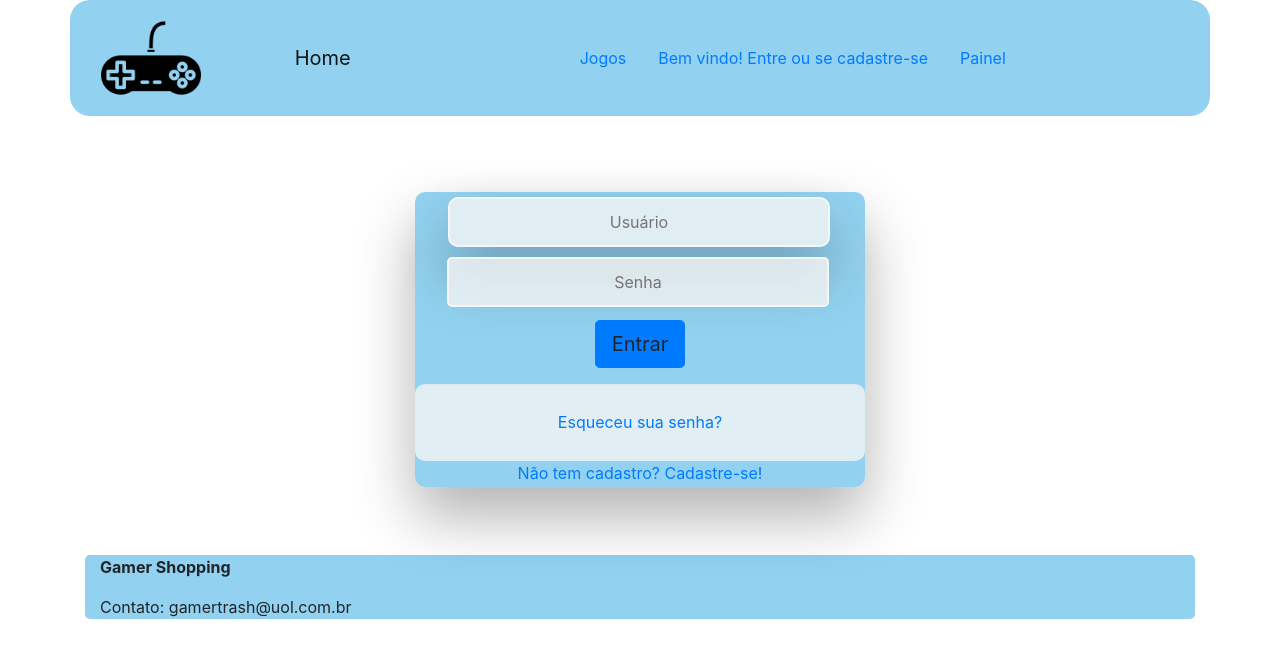
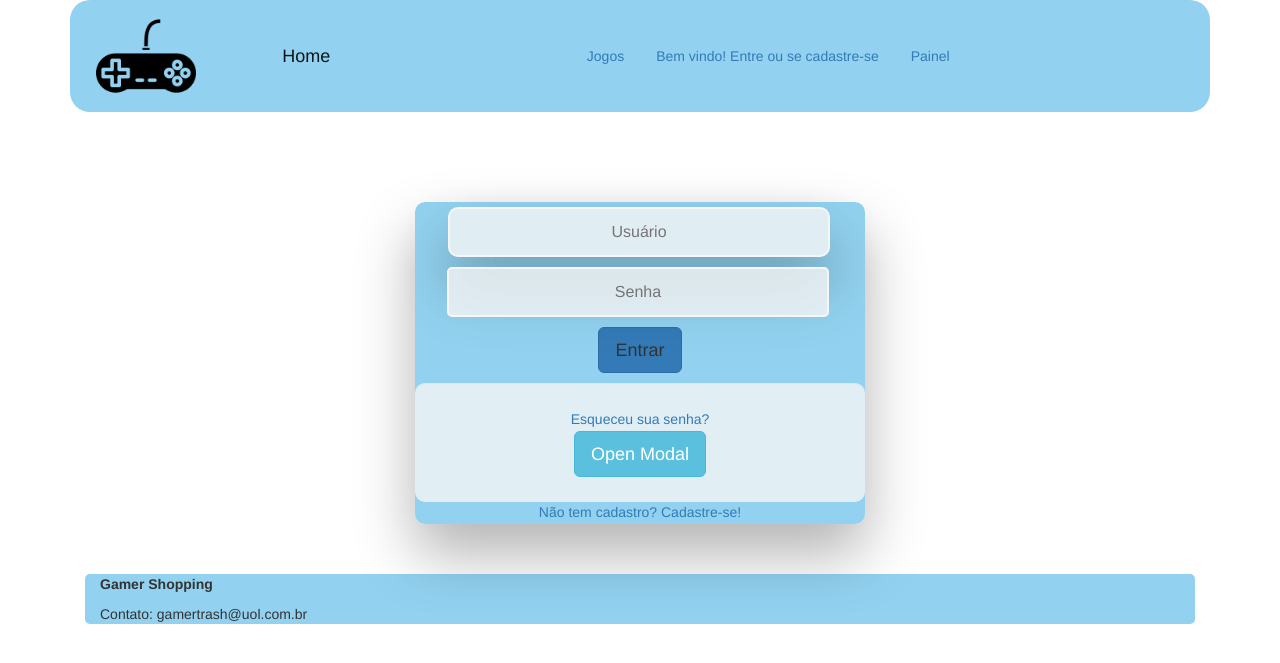
Before and after one commit to emerson-cs-santos/TSI-PI_2-2019, a PHP site: page /Login.php in a window 1280 px wide. Shown: the top 663 px of the page. Run offline with PHP 8.4, Linux system fonts and the light colour scheme; some libraries are stand-ins or nearby versions.

Commit message:
Teste de Envio de e-mail
Ainda falta implementação final

```diff
--- a/Login.php
+++ b/Login.php
@@ -15,7 +15,10 @@
         </header>
 
         <main>
-            <section class="wrapper fadeInDown">
+            <section>
+
+                <div class="wrapper fadeInDown">
+
                     <div id="formContent">
 
                         <!-- LOGIN -->
@@ -29,6 +32,7 @@
                         <!-- LEMBRAR SENHA -->
                         <div class='mt-3' id="formFooter">
                             <a class="underlineHover" href="#">Esqueceu sua senha?</a>
+                            <button type="button" class="btn btn-info btn-lg" data-toggle="modal" data-target="#myModal">Open Modal</button>
                         </div>
 
                         <!-- CADASTRAR -->
@@ -58,13 +62,36 @@
                         <a id='cmd_cadastrar' type="button" name="cmd_cadastrar" class="btn btn-warning btn-lg" onclick="abrir_novo_cadastro()"> Cancelar </a>
                     </div>
 
+                </div>
+
+                <!-- Modal -->
+                <div id="myModal" class="modal fade" role="dialog">
+                    <div class="modal-dialog">
+                        <!-- Modal content-->
+                        <div class="modal-content">
+                        <div class="modal-header">
+                            <button type="button" class="close" data-dismiss="modal">&times;</button>
+                            <h4 class="modal-title">Modal Header</h4>
+                        </div>
+                        <div class="modal-body">
+                            <p>Some text in the modal.</p>
+                        </div>
+
+                        <div class="modal-footer">
+                        <button type="button" class="btn btn-default" data-dismiss="" onclick="teste()" >Teste</button>
+                        <button type="button" class="btn btn-default" data-dismiss="modal">Close</button>
+                        </div>
+                        </div>
+                    </div>
+                </div>
+
             </section>
+
         </main>
 
         <script>
 
         // Executa o login ao pressionar a tecla enter
-
         $(document).ready(function()
         {
             $(document).keypress(function(e)
@@ -74,15 +101,29 @@
                     if($("#form_novo_cadastro").css("display") == "block")
                     {
                         novo_cadastro('login');
-
-
                     }
-                    else{
+                    else
+                    {
                         login();
                     }
 	            }
             })
         })
+
+        function teste()
+        {
+            alert('teste1');
+
+            var parametros = '';
+            // Ajax com Jquery e está refazendo apenas a tabela
+			$.post('PHP/PHPMailer.php',parametros, function(data)
+				{
+					alert(data);
+				}
+			)
+        }
+
+
         </script>
 
         <?php
--- a/cabecalho.php
+++ b/cabecalho.php
@@ -17,8 +17,13 @@
 	<!-- JQUERY-->
 	<script src="https://code.jquery.com/jquery-3.3.1.js"></script>
 
+    <!--Form Modal do Login-->
+    <meta name="viewport" content="width=device-width, initial-scale=1">
+    <link rel="stylesheet" href="https://maxcdn.bootstrapcdn.com/bootstrap/3.4.0/css/bootstrap.min.css">
+    <script src="https://ajax.googleapis.com/ajax/libs/jquery/3.4.1/jquery.min.js"></script>
+    <script src="https://maxcdn.bootstrapcdn.com/bootstrap/3.4.0/js/bootstrap.min.js"></script>
+
     <link rel="stylesheet" href="css/Login.css">
-
     <script src="JS/login.js"></script>
     <script src="JS/funcoes.js"></script>
     <script src="JS/produtos.js"></script>
```
Lines whose indentation alone changed are shown as unchanged.
